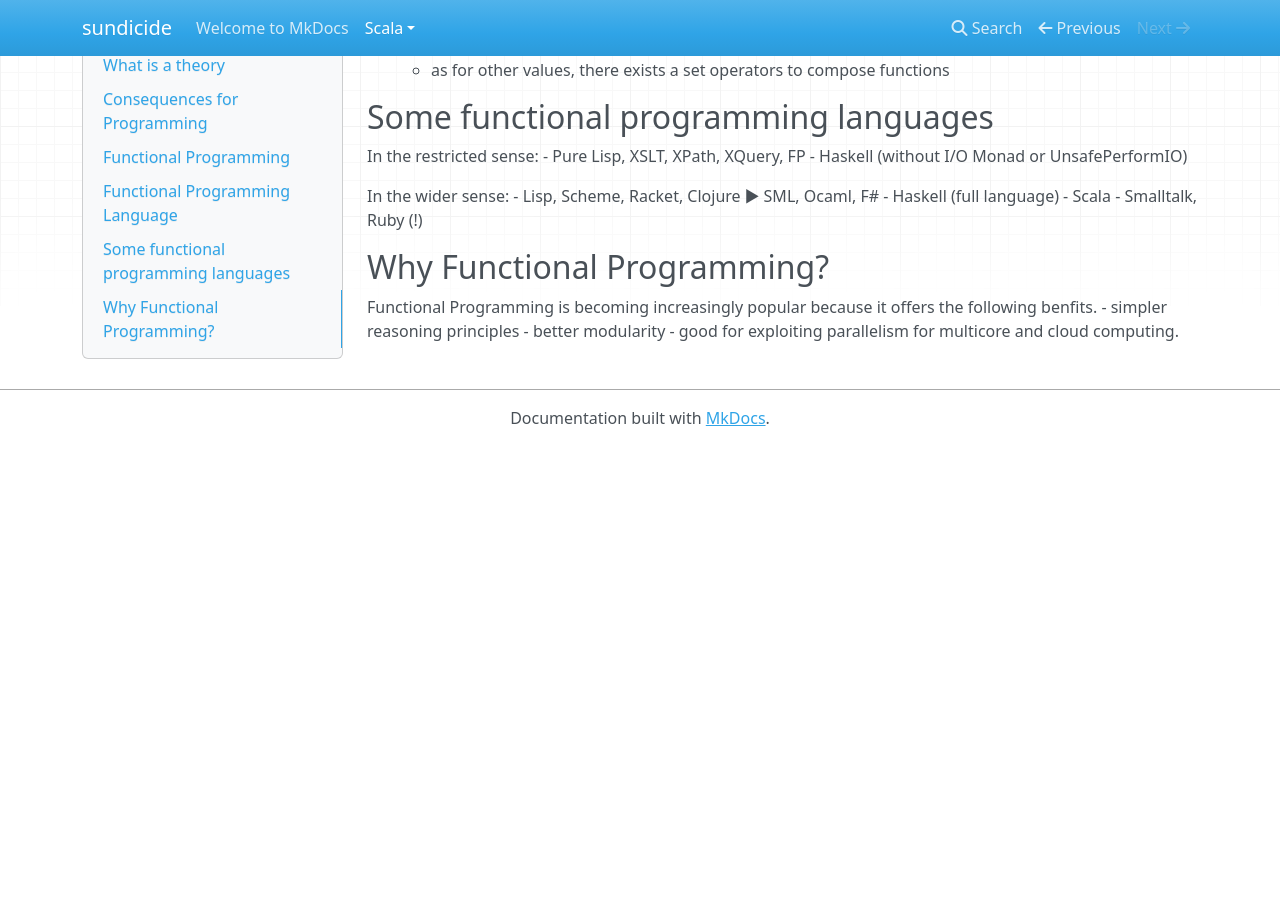
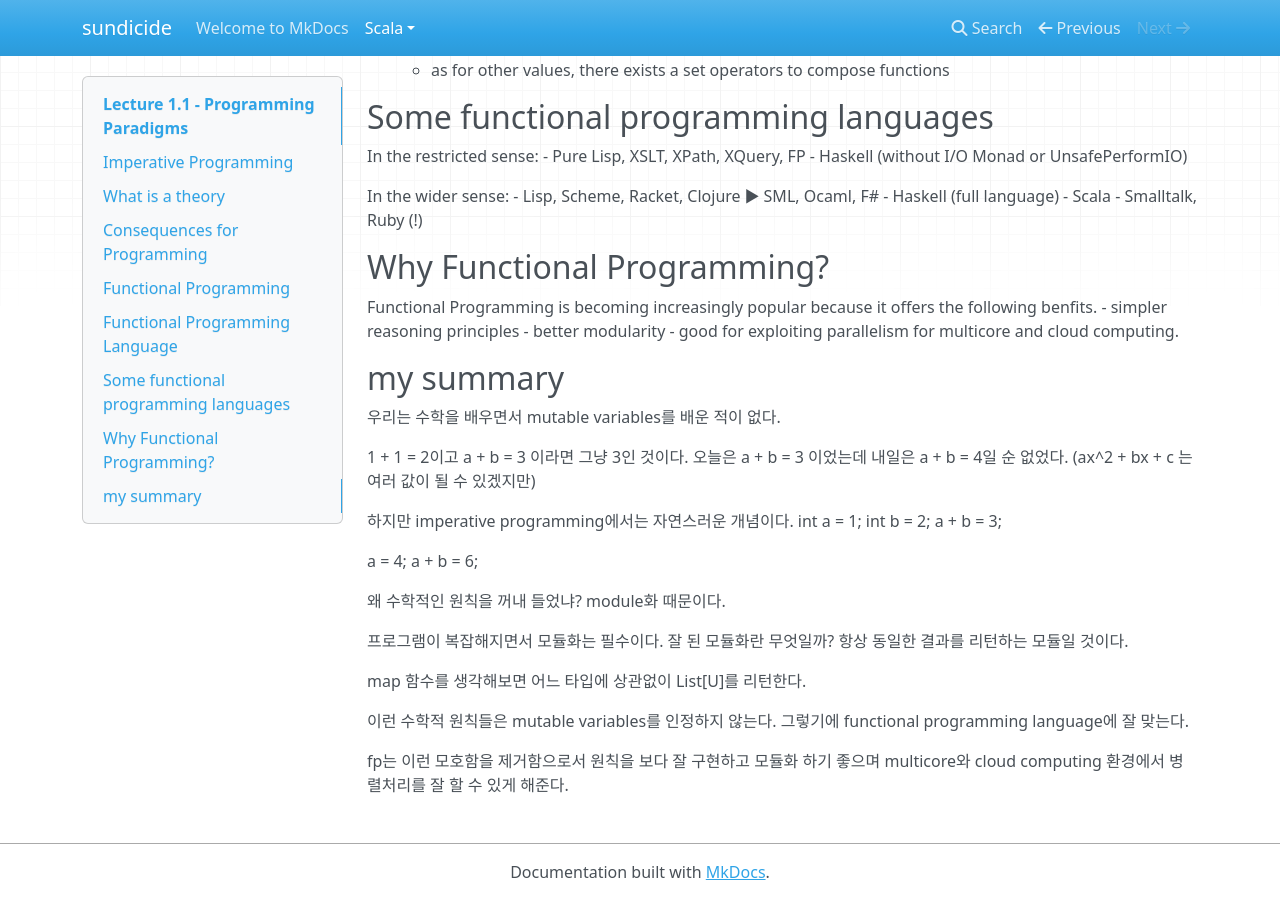
Before and after one commit to sundicide/mkdocs-project, an MkDocs documentation site: the page built from docs/scala/Coursera/fpp-in-scala/week1_1-ProgrammingParadigms.md, in a window 1280 px wide and 900 px high, scrolled down 1670 px. Built offline with MkDocs 1.6.1, drawn with Linux system fonts in a browser that asks for light colours; nearby versions of some CDN libraries; before the commit the page ends 2116 px from its top, so only the background shows below that.

Commit message:
add my summary

```diff
--- a/docs/scala/Coursera/fpp-in-scala/week1_1-ProgrammingParadigms.md
+++ b/docs/scala/Coursera/fpp-in-scala/week1_1-ProgrammingParadigms.md
@@ -90,3 +90,32 @@ Functional Programming is becoming increasingly popular because it offers the fo
 - simpler reasoning principles
 - better modularity
 - good for exploiting parallelism for multicore and cloud computing.
+
+
+## my summary
+우리는 수학을 배우면서 mutable variables를 배운 적이 없다.
+
+1 + 1 = 2이고 a + b = 3 이라면 그냥 3인 것이다.
+오늘은 a + b = 3 이었는데 내일은 a + b = 4일 순 없었다.
+(ax^2 + bx + c 는 여러 값이 될 수 있겠지만)
+
+하지만 imperative programming에서는 자연스러운 개념이다.
+int a = 1;
+int b = 2;
+a + b = 3;
+
+a = 4;
+a + b = 6;
+
+왜 수학적인 원칙을 꺼내 들었냐?
+module화 때문이다.
+
+프로그램이 복잡해지면서 모듈화는 필수이다.
+잘 된 모듈화란 무엇일까? 항상 동일한 결과를 리턴하는 모듈일 것이다.
+
+map 함수를 생각해보면 어느 타입에 상관없이
+List[U]를 리턴한다.
+
+이런 수학적 원칙들은 mutable variables를 인정하지 않는다. 그렇기에 functional programming language에 잘 맞는다.
+
+fp는 이런 모호함을 제거함으로서 원칙을 보다 잘 구현하고 모듈화 하기 좋으며 multicore와 cloud computing 환경에서 병렬처리를 잘 할 수 있게 해준다.
```
